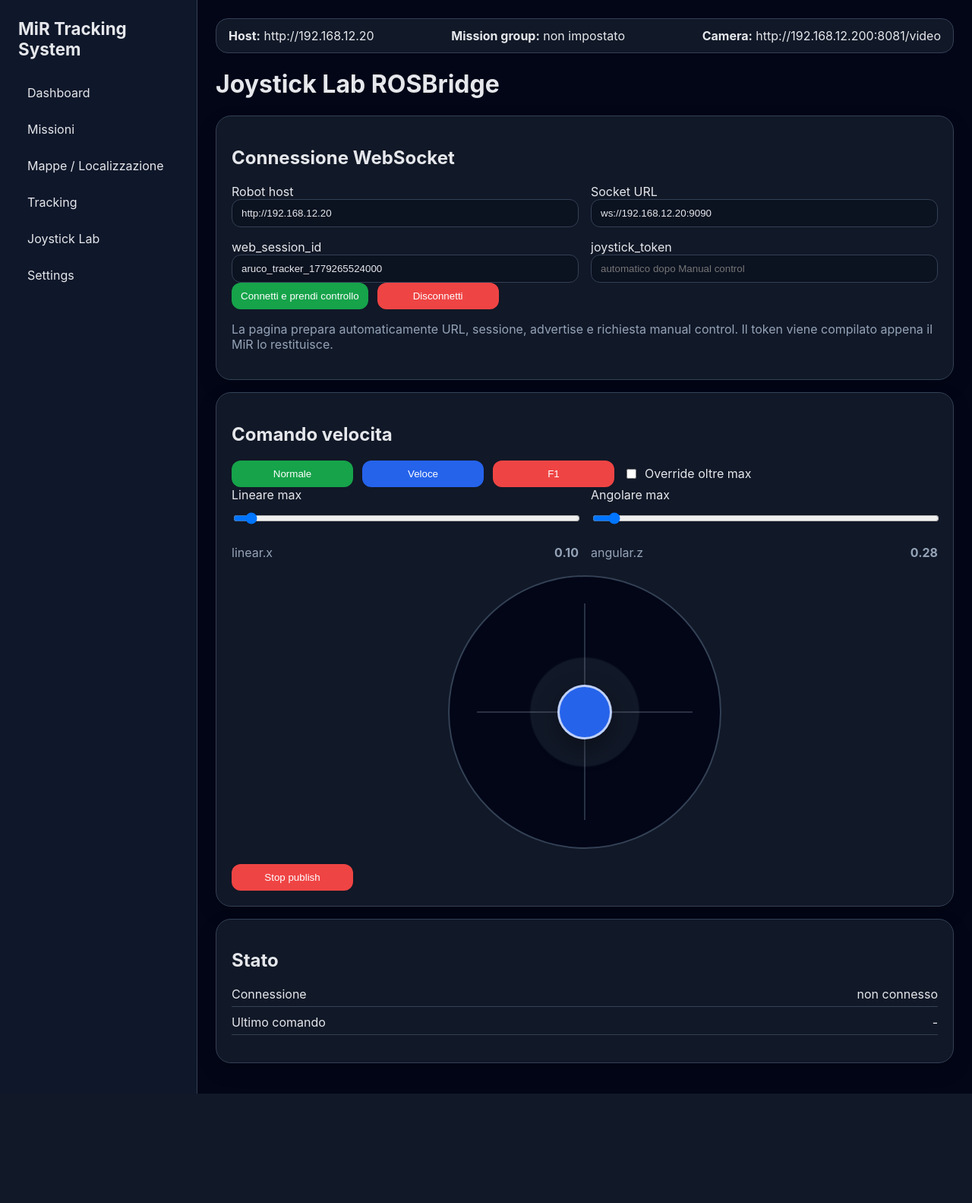
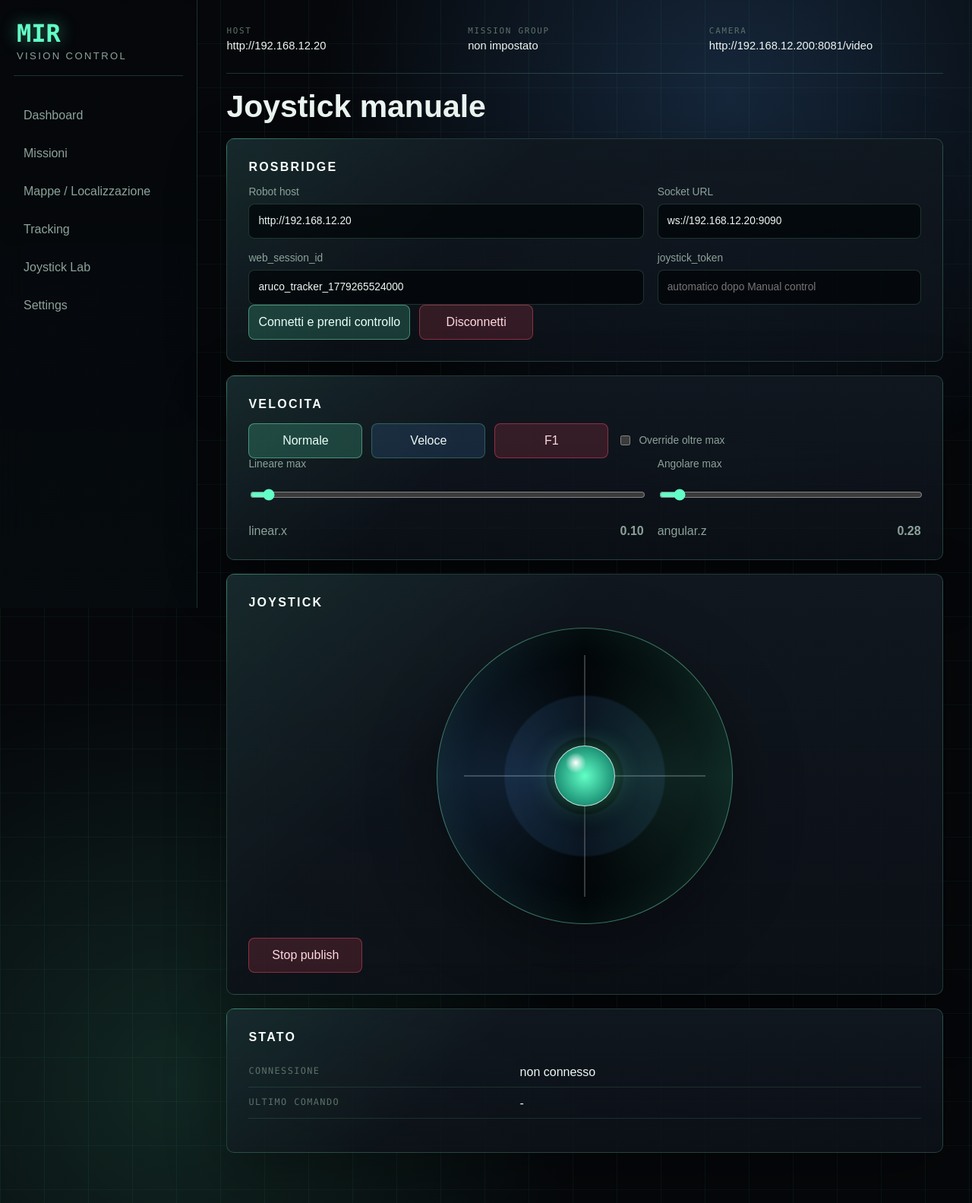
Before and after one commit to tommasoR07/mirTelecamera, a FastAPI app: page /joystick-lab in a window 1280 px wide. Shown: the whole page at 76% size. Before the commit the page ends 1439 px from the top, so only its background shows below. Run offline with FastAPI, Linux system fonts and the light colour scheme; data comes from the database, SQL or seed files in the repository.

Commit message:
Redesign the control UI with a futuristic minimal layout

```diff
--- a/mirbundle_v3/app/static/style.css
+++ b/mirbundle_v3/app/static/style.css
@@ -1,182 +1,447 @@
 :root {
-  --bg: #0f172a;
-  --panel: #111827;
-  --panel-2: #1f2937;
-  --text: #e5e7eb;
-  --muted: #94a3b8;
-  --primary: #22c55e;
-  --danger: #ef4444;
-  --warn: #f59e0b;
-  --border: #334155;
+  --bg: #05070a;
+  --bg-2: #090d12;
+  --panel: rgba(13, 18, 25, 0.84);
+  --panel-strong: rgba(17, 24, 32, 0.96);
+  --line: rgba(131, 255, 204, 0.18);
+  --line-strong: rgba(131, 255, 204, 0.42);
+  --text: #edf7f3;
+  --muted: #8ca39b;
+  --dim: #5d716a;
+  --accent: #62ffc6;
+  --accent-2: #58a6ff;
+  --danger: #ff4d67;
+  --warn: #ffd166;
+  --radius: 10px;
+  --mono: "Cascadia Code", "JetBrains Mono", "Consolas", monospace;
+  --sans: "Bahnschrift", "Aptos", "Segoe UI Variable", sans-serif;
 }
+
 * { box-sizing: border-box; }
+
+html { color-scheme: dark; }
+
 body {
+  min-height: 100vh;
   margin: 0;
-  font-family: Inter, Arial, sans-serif;
-  background: #020617;
+  display: grid;
+  grid-template-columns: 260px minmax(0, 1fr);
   color: var(--text);
+  font-family: var(--sans);
+  letter-spacing: 0;
+  background:
+    linear-gradient(90deg, rgba(98,255,198,.05) 1px, transparent 1px),
+    linear-gradient(0deg, rgba(98,255,198,.04) 1px, transparent 1px),
+    radial-gradient(circle at 75% 8%, rgba(88,166,255,.20), transparent 34rem),
+    radial-gradient(circle at 18% 90%, rgba(98,255,198,.13), transparent 34rem),
+    var(--bg);
+  background-size: 58px 58px, 58px 58px, auto, auto, auto;
+}
+
+body::before {
+  content: "";
+  position: fixed;
+  inset: 0;
+  pointer-events: none;
+  background: linear-gradient(180deg, transparent, rgba(0,0,0,.26));
+  mix-blend-mode: screen;
+  opacity: .45;
+}
+
+a { color: inherit; }
+
+.sidebar {
+  position: sticky;
+  top: 0;
+  height: 100vh;
+  padding: 22px 18px;
+  border-right: 1px solid var(--line);
+  background: linear-gradient(180deg, rgba(5,7,10,.96), rgba(7,12,16,.82));
+  backdrop-filter: blur(18px);
+}
+
+.brand {
   display: grid;
-  grid-template-columns: 260px 1fr;
-  min-height: 100vh;
+  gap: 7px;
+  margin-bottom: 30px;
+  padding: 8px 4px 18px;
+  border-bottom: 1px solid var(--line);
 }
-.sidebar {
-  background: var(--bg);
-  padding: 24px;
-  border-right: 1px solid var(--border);
+
+.brand-mark {
+  font-family: var(--mono);
+  font-size: 2rem;
+  font-weight: 800;
+  line-height: .9;
+  color: var(--accent);
+  text-shadow: 0 0 22px rgba(98,255,198,.48);
 }
-.brand { font-size: 1.4rem; font-weight: 700; margin-bottom: 24px; }
-.sidebar nav { display: grid; gap: 8px; }
+
+.brand-copy {
+  color: var(--muted);
+  font-size: .82rem;
+  text-transform: uppercase;
+  letter-spacing: .18em;
+}
+
+.sidebar nav {
+  display: grid;
+  gap: 6px;
+}
+
 .sidebar a {
+  position: relative;
+  display: block;
+  padding: 12px 12px;
+  min-height: 44px;
+  border: 1px solid transparent;
+  border-radius: var(--radius);
+  color: var(--muted);
+  text-decoration: none;
+  transition: color .18s ease, border-color .18s ease, background .18s ease, transform .18s ease;
+}
+
+.sidebar a:hover,
+.sidebar a:focus-visible {
   color: var(--text);
-  text-decoration: none;
-  padding: 10px 12px;
-  border-radius: 12px;
-  background: transparent;
+  border-color: var(--line);
+  background: rgba(98,255,198,.06);
+  transform: translateX(3px);
+  outline: none;
 }
-.sidebar a:hover { background: var(--panel-2); }
-.main { padding: 24px; }
+
+.main {
+  width: min(100%, 1560px);
+  padding: 24px clamp(18px, 3vw, 42px) 48px;
+}
+
+h1, h2, h3 {
+  margin: 0 0 16px;
+  font-weight: 700;
+  letter-spacing: 0;
+}
+
+h1 {
+  margin-top: 8px;
+  margin-bottom: 22px;
+  font-size: clamp(2rem, 3.2vw, 4rem);
+  line-height: .95;
+  max-width: 980px;
+}
+
+h2 {
+  color: #f8fffc;
+  font-size: 1rem;
+  text-transform: uppercase;
+  letter-spacing: .14em;
+}
+
 .topbar {
-  display: flex;
-  justify-content: space-between;
-  gap: 16px;
-  padding: 12px 16px;
-  background: var(--panel);
-  border: 1px solid var(--border);
-  border-radius: 16px;
-  margin-bottom: 16px;
+  display: grid;
+  grid-template-columns: repeat(3, minmax(0, 1fr));
+  gap: 10px;
+  margin-bottom: 24px;
+  padding-bottom: 18px;
+  border-bottom: 1px solid var(--line);
 }
-.card {
-  background: var(--panel);
-  border: 1px solid var(--border);
-  border-radius: 20px;
-  padding: 20px;
-  margin-bottom: 16px;
-  box-shadow: 0 10px 25px rgba(0,0,0,.18);
+
+.topbar > div {
+  display: grid;
+  gap: 5px;
+  min-width: 0;
+  padding: 10px 0;
 }
-.grid { display: grid; gap: 16px; }
-.grid.two { grid-template-columns: repeat(2, minmax(0, 1fr)); }
-.narrow { max-width: 720px; }
-.stack { display: grid; gap: 12px; }
-.stack-inline { display: flex; gap: 8px; align-items: start; }
+
+.topbar span {
+  color: var(--dim);
+  font-family: var(--mono);
+  font-size: .68rem;
+  text-transform: uppercase;
+  letter-spacing: .16em;
+}
+
+.topbar strong {
+  min-width: 0;
+  overflow: hidden;
+  color: var(--text);
+  font-size: .92rem;
+  font-weight: 500;
+  text-overflow: ellipsis;
+  white-space: nowrap;
+}
+
+.grid { display: grid; gap: 18px; }
+.grid.two { grid-template-columns: minmax(0, 1.2fr) minmax(340px, .8fr); }
+.narrow { max-width: 780px; }
+.stack { display: grid; gap: 14px; }
+.stack-inline { display: flex; gap: 10px; align-items: start; }
 .row { display: flex; gap: 12px; align-items: center; }
 .row.space { justify-content: space-between; }
+.row.wrap { flex-wrap: wrap; }
+.row.wrap > * { width: auto; min-width: 150px; }
+.row.small { justify-content: space-between; color: var(--muted); }
+
+.card {
+  position: relative;
+  margin-bottom: 18px;
+  padding: clamp(18px, 2.2vw, 28px);
+  border: 1px solid var(--line);
+  border-radius: var(--radius);
+  background:
+    linear-gradient(135deg, rgba(98,255,198,.08), transparent 34%),
+    linear-gradient(180deg, var(--panel-strong), var(--panel));
+  box-shadow: 0 24px 80px rgba(0,0,0,.32);
+  animation: surfaceIn .38s ease both;
+}
+
+.card::after {
+  content: "";
+  position: absolute;
+  inset: -1px;
+  pointer-events: none;
+  border-radius: inherit;
+  background:
+    linear-gradient(90deg, var(--accent), transparent 22%) top left / 100% 1px no-repeat,
+    linear-gradient(180deg, var(--accent), transparent 28%) top left / 1px 100% no-repeat;
+  opacity: .36;
+}
+
+label {
+  display: grid;
+  gap: 8px;
+  color: var(--muted);
+  font-size: .86rem;
+}
+
 input, select, textarea, button {
   width: 100%;
-  padding: 10px 12px;
-  border-radius: 12px;
-  border: 1px solid var(--border);
-  background: #0b1220;
+  min-height: 46px;
+  padding: 11px 12px;
+  border: 1px solid var(--line);
+  border-radius: 8px;
+  background: rgba(2, 6, 9, .74);
   color: var(--text);
+  font: inherit;
 }
+
+input:focus-visible,
+select:focus-visible,
+textarea:focus-visible,
+button:focus-visible {
+  outline: 2px solid var(--accent);
+  outline-offset: 2px;
+}
+
+input[type="range"] { accent-color: var(--accent); }
 textarea { resize: vertical; }
+
 .btn {
-  background: #2563eb;
-  color: white;
-  border: none;
+  border: 1px solid rgba(98,255,198,.26);
+  background: rgba(88,166,255,.14);
+  color: var(--text);
   cursor: pointer;
-  display: inline-block;
+  display: inline-flex;
+  align-items: center;
+  justify-content: center;
+  min-height: 46px;
   text-decoration: none;
-  text-align: center;
+  transition: transform .16s ease, border-color .16s ease, background .16s ease, box-shadow .16s ease;
 }
-.btn.warn { background: var(--warn); color: #111827; }
-.btn.danger { background: var(--danger); }
-.actions { display: flex; gap: 10px; margin-top: 14px; }
-.actions form { flex: 1; }
-.actions .btn { width: 100%; }
+
+.btn:hover {
+  transform: translateY(-1px);
+  border-color: var(--line-strong);
+  box-shadow: 0 0 0 1px rgba(98,255,198,.08), 0 12px 34px rgba(0,0,0,.26);
+}
+
+.btn.success,
+.ros-speed-profile.active,
+.tracking-preset.active {
+  background: rgba(98,255,198,.18);
+  border-color: var(--line-strong);
+  color: #eafff8;
+}
+
+.btn.warn { background: rgba(255,209,102,.16); border-color: rgba(255,209,102,.42); color: #fff2c7; }
+.btn.danger { background: rgba(255,77,103,.16); border-color: rgba(255,77,103,.44); color: #ffd8de; }
+.btn.ghost { background: transparent; }
+
 .alert {
+  margin-bottom: 14px;
   padding: 12px 14px;
-  border-radius: 14px;
-  margin-bottom: 14px;
+  border-radius: 8px;
+  border: 1px solid var(--line);
+  background: rgba(98,255,198,.08);
 }
-.alert.success { background: rgba(34,197,94,.15); border: 1px solid rgba(34,197,94,.45); }
-.alert.error { background: rgba(239,68,68,.14); border: 1px solid rgba(239,68,68,.45); }
+
+.alert.success { border-color: rgba(98,255,198,.42); }
+.alert.error { border-color: rgba(255,77,103,.5); background: rgba(255,77,103,.10); }
+
+.note {
+  margin: 0;
+  color: var(--muted);
+  line-height: 1.55;
+}
+
+.kv { display: grid; gap: 0; }
+.kv > div {
+  display: grid;
+  grid-template-columns: minmax(120px, .65fr) minmax(0, 1fr);
+  gap: 14px;
+  padding: 12px 0;
+  border-bottom: 1px solid rgba(131,255,204,.12);
+}
+
+.kv dt {
+  color: var(--dim);
+  font-family: var(--mono);
+  font-size: .74rem;
+  text-transform: uppercase;
+  letter-spacing: .12em;
+}
+
+.kv dd {
+  margin: 0;
+  color: var(--text);
+  overflow-wrap: anywhere;
+}
+
+.kv.compact > div { padding-bottom: 10px; }
+
 table {
   width: 100%;
   border-collapse: collapse;
   font-size: .95rem;
 }
+
 th, td {
+  padding: 11px 9px;
+  border-bottom: 1px solid rgba(131,255,204,.12);
   text-align: left;
-  padding: 10px 8px;
-  border-bottom: 1px solid var(--border);
   vertical-align: top;
 }
+
+th {
+  color: var(--dim);
+  font-family: var(--mono);
+  font-size: .72rem;
+  text-transform: uppercase;
+  letter-spacing: .12em;
+}
+
+pre, code, .mono {
+  font-family: var(--mono);
+}
+
 pre {
+  overflow: auto;
+  padding: 14px;
+  border: 1px solid var(--line);
+  border-radius: 8px;
+  background: rgba(2,6,9,.84);
+  color: #d9fff3;
   white-space: pre-wrap;
   word-break: break-word;
-  background: #020617;
-  border: 1px solid var(--border);
-  border-radius: 14px;
-  padding: 14px;
-  overflow: auto;
-}
-.mono, code, pre { font-family: ui-monospace, SFMono-Regular, Menlo, monospace; }
-.kv { display: grid; gap: 10px; }
-.kv > div { display: flex; justify-content: space-between; gap: 12px; border-bottom: 1px solid var(--border); padding-bottom: 8px; }
-.note { color: var(--muted); }
-.workflow-item { padding: 14px 0; border-bottom: 1px solid var(--border); }
-.workflow-item:last-child { border-bottom: none; }
-@media (max-width: 980px) {
-  body { grid-template-columns: 1fr; }
-  .sidebar { border-right: none; border-bottom: 1px solid var(--border); }
-  .grid.two { grid-template-columns: 1fr; }
-  .topbar { flex-direction: column; }
 }
 
-.sep { border: none; border-top: 1px solid var(--border); margin: 10px 0; }
-.drive-card { text-align: center; }
-.drive-pad { display:grid; gap:12px; grid-template-columns: repeat(3, minmax(90px, 120px)); justify-content:center; align-items:center; margin-bottom: 16px; }
-#btnForward { grid-column: 2; grid-row: 1; }
-#btnLeft { grid-column: 1; grid-row: 2; }
-#btnStopCenter { grid-column: 2; grid-row: 2; }
-#btnRight { grid-column: 3; grid-row: 2; }
-#btnBackward { grid-column: 2; grid-row: 3; }
-.drive-btn { font-size: 1.4rem; min-height: 72px; }
-.joystick-lab-pad { margin: 18px 0; }
+.actions { display: flex; gap: 10px; margin-top: 14px; }
+.actions form { flex: 1; }
+.actions .btn { width: 100%; }
+.workflow-item { padding: 14px 0; border-bottom: 1px solid rgba(131,255,204,.12); }
+.workflow-item:last-child { border-bottom: none; }
+.sep { border: none; border-top: 1px solid var(--line); margin: 12px 0; }
+
+.video-wrap {
+  position: relative;
+  width: min(100%, 860px);
+  aspect-ratio: 16 / 9;
+  overflow: hidden;
+  border: 1px solid var(--line-strong);
+  border-radius: var(--radius);
+  background: #000;
+  box-shadow: inset 0 0 0 1px rgba(255,255,255,.04), 0 26px 90px rgba(0,0,0,.38);
+}
+
+.video-wrap video,
+.video-wrap img,
+.video-wrap canvas {
+  position: absolute;
+  inset: 0;
+  width: 100%;
+  height: 100%;
+  object-fit: cover;
+}
+
+.video-wrap img { display: block; z-index: 1; }
+.video-wrap canvas { z-index: 2; pointer-events: auto; }
+
 .joystick-stage {
   position: relative;
-  width: min(72vw, 360px);
+  width: min(68vw, 390px);
   aspect-ratio: 1;
-  margin: 20px auto;
+  margin: 24px auto 18px;
   border-radius: 50%;
-  border: 2px solid var(--border);
-  background: radial-gradient(circle at center, #111827 0 28%, #020617 29% 100%);
+  border: 1px solid var(--line-strong);
+  background:
+    radial-gradient(circle at center, rgba(98,255,198,.18) 0 10%, transparent 11% 18%, rgba(88,166,255,.10) 19% 38%, transparent 39%),
+    conic-gradient(from 90deg, rgba(98,255,198,.12), transparent, rgba(88,166,255,.16), transparent, rgba(98,255,198,.12)),
+    #020609;
+  box-shadow: inset 0 0 60px rgba(98,255,198,.07), 0 30px 90px rgba(0,0,0,.36);
   touch-action: none;
   user-select: none;
 }
+
 .joystick-cross {
   position: absolute;
-  background: rgba(148, 163, 184, 0.28);
   pointer-events: none;
+  background: rgba(237,247,243,.22);
 }
-.joystick-cross.horizontal { left: 10%; right: 10%; top: calc(50% - 1px); height: 2px; }
-.joystick-cross.vertical { top: 10%; bottom: 10%; left: calc(50% - 1px); width: 2px; }
+
+.joystick-cross.horizontal { left: 9%; right: 9%; top: calc(50% - 1px); height: 2px; }
+.joystick-cross.vertical { top: 9%; bottom: 9%; left: calc(50% - 1px); width: 2px; }
+
 .joystick-knob {
   position: absolute;
   left: 50%;
   top: 50%;
-  width: 72px;
-  height: 72px;
+  width: 80px;
+  height: 80px;
   border-radius: 50%;
   transform: translate(-50%, -50%);
-  background: #2563eb;
-  border: 3px solid rgba(255,255,255,.7);
-  box-shadow: 0 12px 30px rgba(0,0,0,.35);
+  border: 1px solid rgba(237,247,243,.82);
+  background:
+    radial-gradient(circle at 35% 28%, #ffffff, transparent 18%),
+    radial-gradient(circle at center, var(--accent), #1b8f74 72%);
+  box-shadow: 0 0 34px rgba(98,255,198,.38), 0 18px 46px rgba(0,0,0,.42);
   pointer-events: none;
 }
-.ros-speed-profile.active,
-.tracking-preset.active { background: #16a34a; }
+
 .inline-check { display: flex; align-items: center; gap: 8px; width: auto; min-width: 180px; }
-.inline-check input { width: auto; }
-.joystick-mode-toggle { margin: 14px 0 0; }
+.inline-check input { width: auto; min-height: auto; }
 .hidden { display: none !important; }
-.row.wrap { flex-wrap: wrap; }
-.row.wrap > * { width: auto; min-width: 160px; }
-.row.small { justify-content: space-between; color: var(--muted); }
-.kv.compact > div { padding-bottom: 6px; }
-.video-wrap { position: relative; width: min(100%, 720px); aspect-ratio: 4/3; background: #000; overflow: hidden; border-radius: 18px; border: 1px solid var(--border); }
-.video-wrap video, .video-wrap img, .video-wrap canvas { position:absolute; inset:0; width:100%; height:100%; object-fit:cover; }
-.video-wrap img { display:block; z-index:1; }
-.video-wrap canvas { z-index:2; pointer-events:auto; }
-.btn.success { background: #16a34a; color: white; }
-.btn.success:hover { filter: brightness(0.95); }
+
+@keyframes surfaceIn {
+  from { opacity: 0; transform: translateY(10px); }
+  to { opacity: 1; transform: translateY(0); }
+}
+
+@media (max-width: 1040px) {
+  body { grid-template-columns: 1fr; }
+  .sidebar {
+    position: relative;
+    height: auto;
+    border-right: none;
+    border-bottom: 1px solid var(--line);
+  }
+  .sidebar nav { grid-template-columns: repeat(2, minmax(0, 1fr)); }
+  .topbar { grid-template-columns: 1fr; }
+  .grid.two { grid-template-columns: 1fr; }
+}
+
+@media (max-width: 620px) {
+  .main { padding: 18px 14px 34px; }
+  .sidebar nav { grid-template-columns: 1fr; }
+  .row.wrap > * { width: 100%; }
+  .kv > div { grid-template-columns: 1fr; gap: 5px; }
+  h1 { font-size: 2.1rem; }
+}
--- a/mirbundle_v3/app/templates/base.html
+++ b/mirbundle_v3/app/templates/base.html
@@ -8,8 +8,11 @@
 </head>
 <body>
   <aside class="sidebar">
-    <div class="brand">MiR Tracking System</div>
-    <nav>
+    <div class="brand">
+      <span class="brand-mark">MIR</span>
+      <span class="brand-copy">Vision Control</span>
+    </div>
+    <nav aria-label="Navigazione principale">
       <a href="/">Dashboard</a>
       <a href="/missions">Missioni</a>
       <a href="/maps">Mappe / Localizzazione</a>
@@ -20,9 +23,9 @@
   </aside>
   <main class="main">
     <header class="topbar">
-      <div><strong>Host:</strong> {{ settings.host or 'non configurato' }}</div>
-      <div><strong>Mission group:</strong> {{ settings.mission_group_id or 'non impostato' }}</div>
-      <div><strong>Camera:</strong> {{ settings.camera_stream_url or 'non impostata' }}</div>
+      <div><span>Host</span><strong>{{ settings.host or 'non configurato' }}</strong></div>
+      <div><span>Mission group</span><strong>{{ settings.mission_group_id or 'non impostato' }}</strong></div>
+      <div><span>Camera</span><strong>{{ settings.camera_stream_url or 'non impostata' }}</strong></div>
     </header>
     {% if message %}<div class="alert success">{{ message }}</div>{% endif %}
     {% if error %}<div class="alert error">{{ error }}</div>{% endif %}
--- a/mirbundle_v3/app/templates/joystick_lab.html
+++ b/mirbundle_v3/app/templates/joystick_lab.html
@@ -1,10 +1,10 @@
 {% extends 'base.html' %}
 {% block title %}Joystick Lab{% endblock %}
 {% block content %}
-<h1>Joystick Lab ROSBridge</h1>
+<h1>Joystick manuale</h1>
 
 <section class="card">
-  <h2>Connessione WebSocket</h2>
+  <h2>ROSBridge</h2>
   <div class="grid two">
     <label>Robot host
       <input id="mirHostInput" value="{{ settings.host }}" placeholder="http://192.168.1.50">
@@ -23,11 +23,10 @@
     <button class="btn success" id="connectRosBtn" type="button">Connetti e prendi controllo</button>
     <button class="btn danger" id="disconnectRosBtn" type="button">Disconnetti</button>
   </div>
-  <p class="note">La pagina prepara automaticamente URL, sessione, advertise e richiesta manual control. Il token viene compilato appena il MiR lo restituisce.</p>
 </section>
 
 <section class="card">
-  <h2>Comando velocita</h2>
+  <h2>Velocita</h2>
   <div class="row wrap">
     <button class="btn ros-speed-profile active" data-linear="0.10" data-angular="0.28" type="button">Normale</button>
     <button class="btn ros-speed-profile" data-linear="0.18" data-angular="0.45" type="button">Veloce</button>
@@ -48,6 +47,10 @@
       <div class="row small"><span>angular.z</span><strong id="rosAngularValue">0.28</strong></div>
     </div>
   </div>
+</section>
+
+<section class="card">
+  <h2>Joystick</h2>
   <div class="joystick-stage" id="rosJoystick" role="application" aria-label="Joystick manuale">
     <div class="joystick-cross horizontal"></div>
     <div class="joystick-cross vertical"></div>
```
Also changed, not shown: mirbundle_v3/app/templates/tracking.html (+3 -13 lines).
